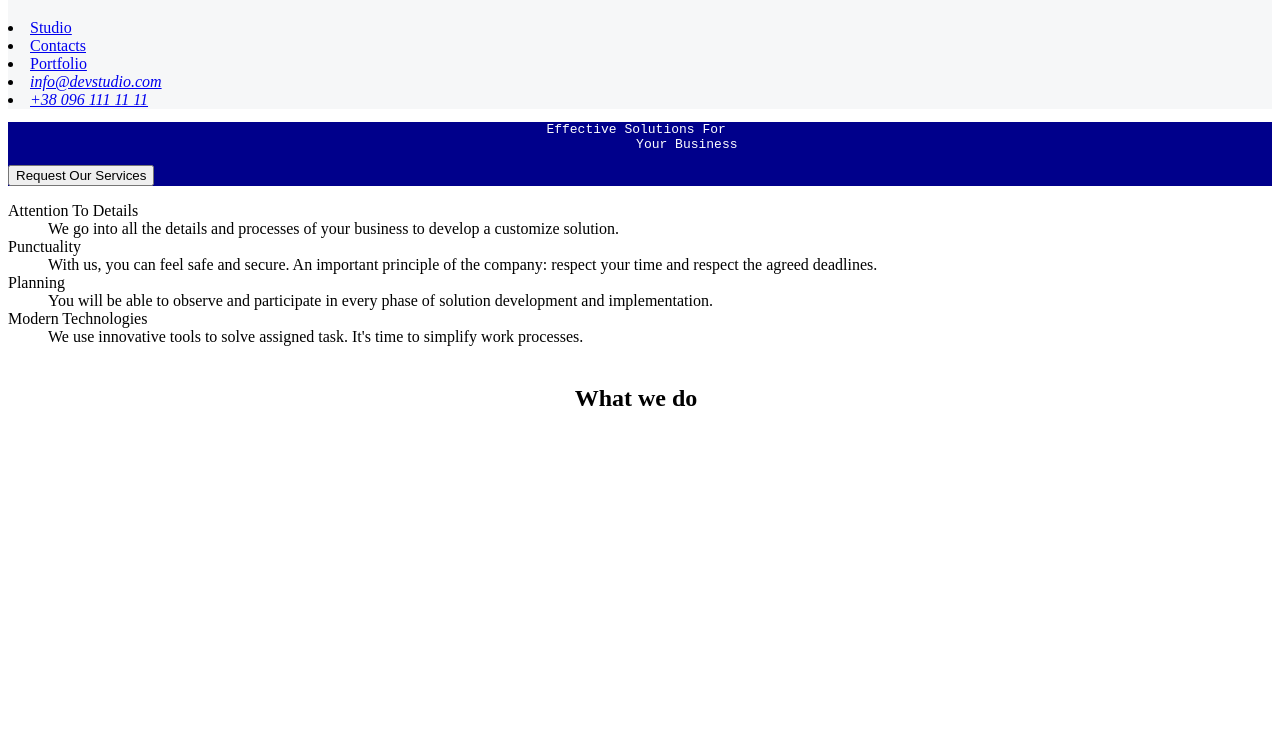
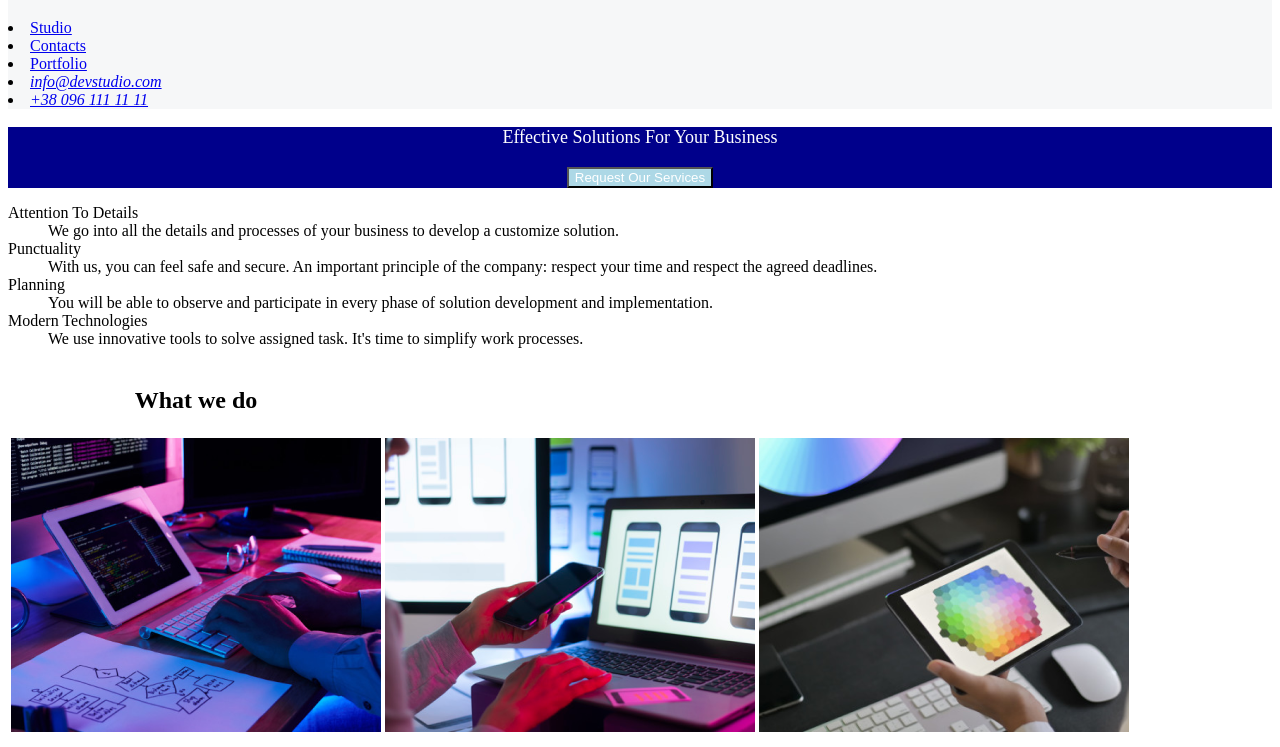
Before and after one commit to sclai21/goit-markup-hw-01, a plain HTML site: page index.html in a window 1280 px wide. Shown: the part 61-808 px from the top of the page. Drawn offline with Linux system fonts and the light colour scheme.

Commit message:
Added images to the html, edited some  background

```diff
--- a/index.html
+++ b/index.html
@@ -24,10 +24,10 @@
         </address>
 
    </main>
-   <div style="background-color: darkblue ;">
-        <pre  align="center"; style="color:white;" style="font-size: 36;">Effective Solutions For
-            Your Business</pre>
-        <button align="center">Request Our Services</button>
+   <div style="background-color: darkblue ; color:white; text-align: center; font-size: large;">
+        <p>Effective Solutions For
+            Your Business</p>
+        <button style="background-color: lightblue; color:white;">Request Our Services</button>
    </div>
 
    <dl>
@@ -67,7 +67,7 @@
         </dd>
    </dl>
 
-   <table align="center"; colspan="3">
+   <table style="text-align:center"; colspan="3">
     <thead>
         <tr>
             <th><h2>What we do</h2></th>
@@ -75,9 +75,9 @@
     </thead>
     <tbody>
         <tr>
-            <td></td>
-            <td></td>
-            <td></td>
+            <td><img src="flowchart_img.png" alt="picture of a flowchart" /></td>
+            <td><img src="app_dev_img.png" alt="a picture of developing apps" /></td>
+            <td><img src="color_picker_img.png" alt="picture of a color picker"></td>
         </tr>
     </tbody>
    </table>
```
